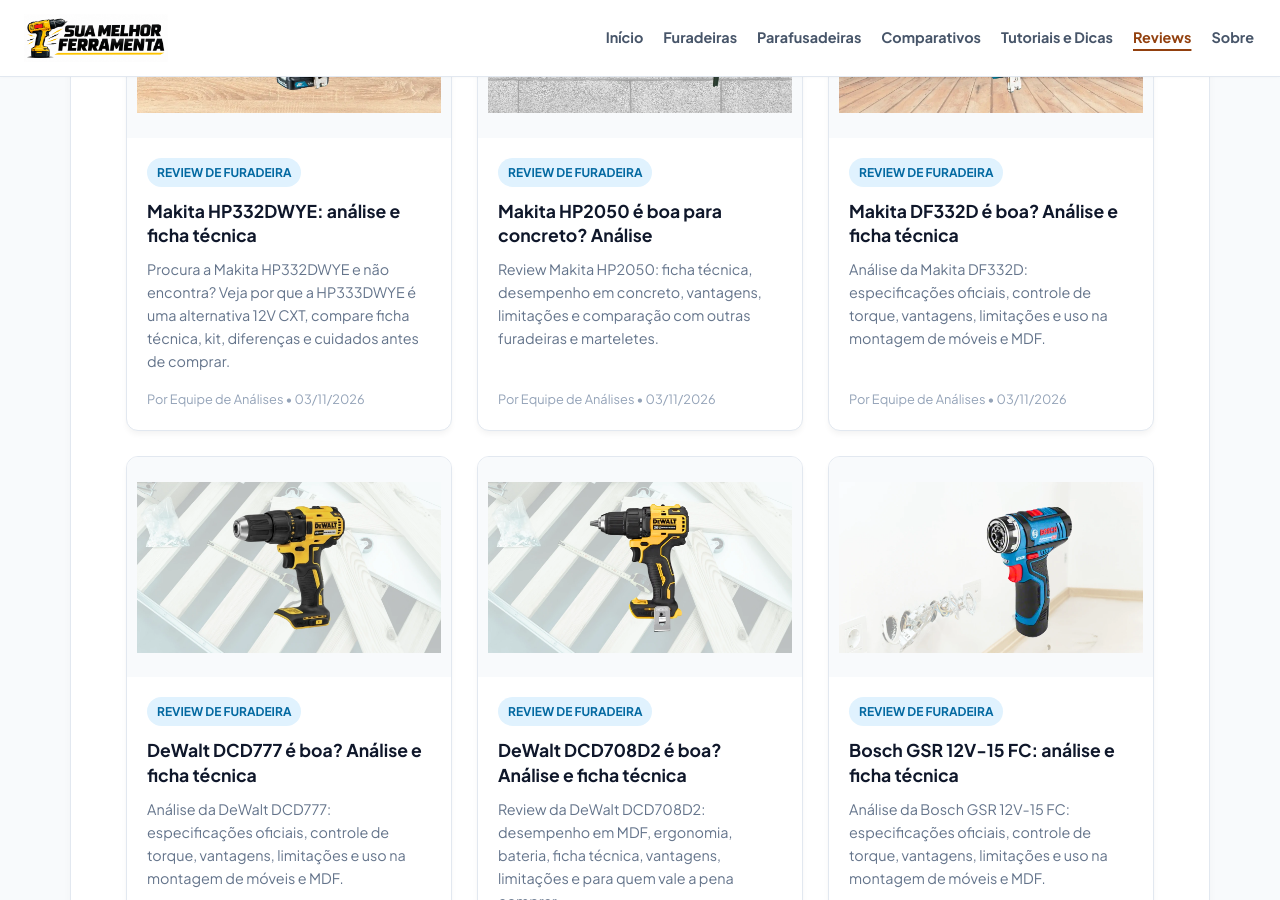
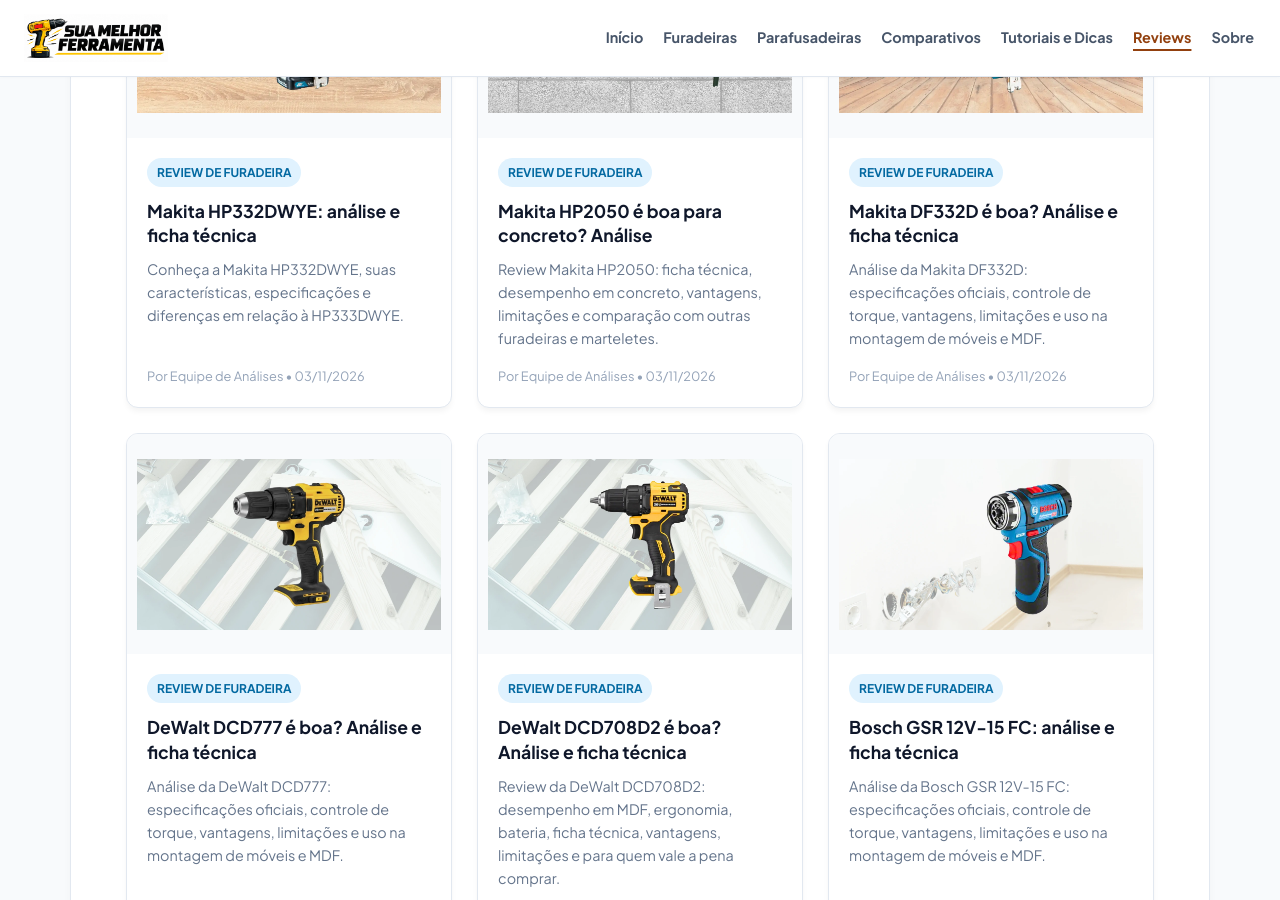
Before and after one commit to membroequipe/SiteReview, a Jekyll site: the page built from reviews/index.html, in a window 1280 px wide and 900 px high, scrolled down 2852 px. Built offline with Jekyll 4.4.1, drawn with Linux system fonts in a browser that asks for light colours.

Commit message:
Update 2026-11-03-review-makita-hp332dwye.md

```diff
--- a/_posts/2026-11-03-review-makita-hp332dwye.md
+++ b/_posts/2026-11-03-review-makita-hp332dwye.md
@@ -3,7 +3,7 @@
 title: "Makita HP332DWYE: análise e ficha técnica"
 marca: "Makita"
 modelo: "Makita HP332DWYE"
-description: 'Procura a Makita HP332DWYE e não encontra? Veja por que a HP333DWYE é uma alternativa 12V CXT, compare ficha técnica, kit, diferenças e cuidados antes de comprar.'
+description: 'Conheça a Makita HP332DWYE, suas características, especificações e diferenças em relação à HP333DWYE.'
 slug: review-makita-hp332dwye
 categories:
 - furadeiras
```
